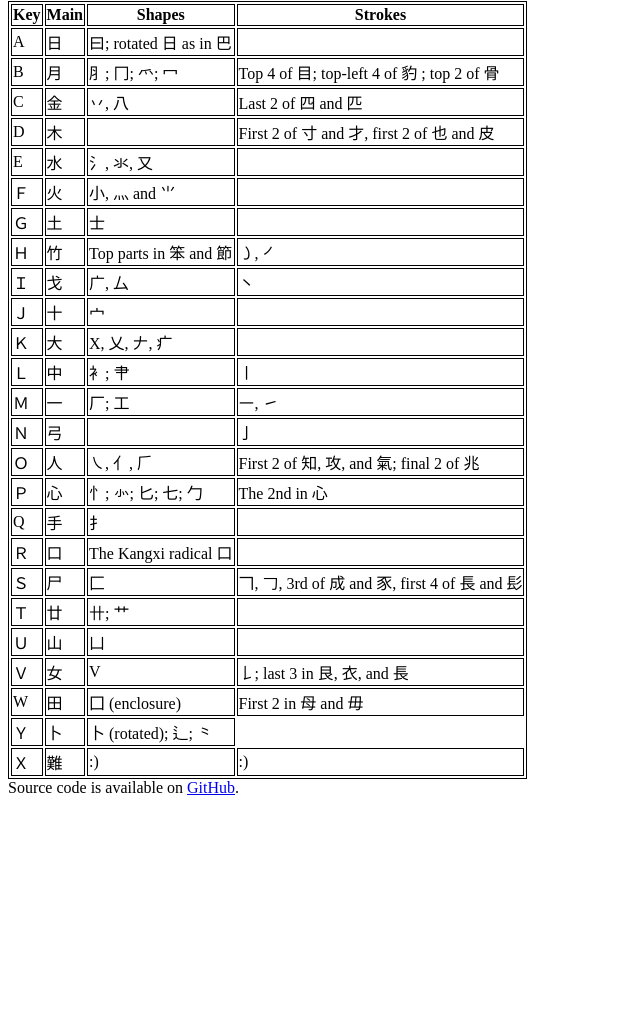
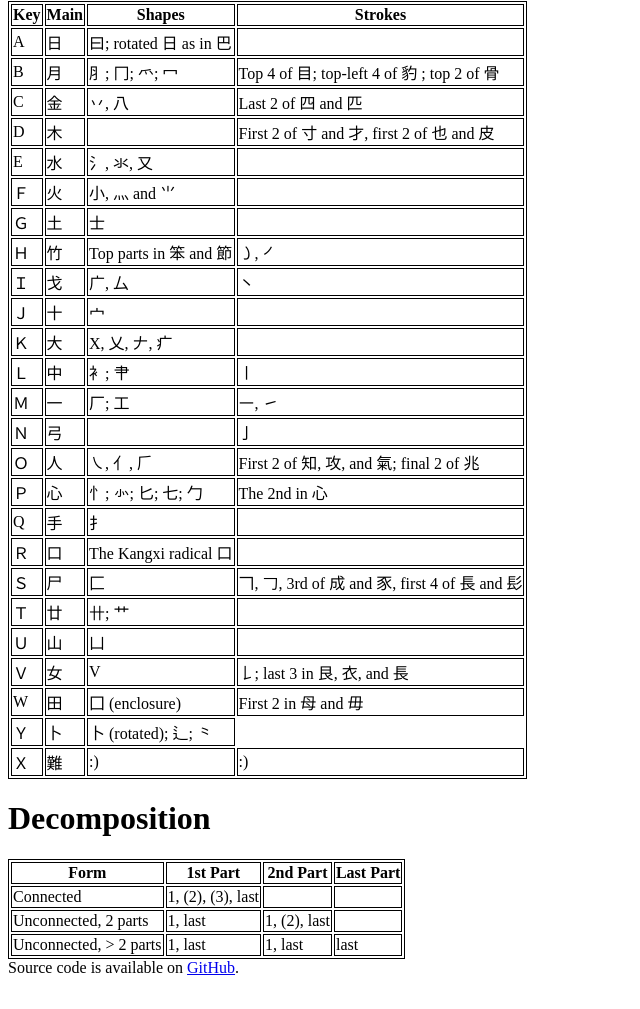
Before and after one commit to cbebe/cj, a plain HTML site: page docs/index.html in a window 1280 px wide. Shown: the part 97-1106 px from the top of the page, without its empty margins (0-640 px from the left). Before the commit the page ends 926 px from the top, so only its background shows below. Drawn offline with Linux system fonts and the light colour scheme.

Commit message:
Add decomposition rules

```diff
--- a/docs/index.html
+++ b/docs/index.html
@@ -194,6 +194,41 @@
     </tbody>
   </table>
 
+  <h1>Decomposition</h1>
+
+  <table>
+    <thead>
+      <tr>
+        <th>Form</th>
+        <th>1st Part</th>
+        <th>2nd Part</th>
+        <th>Last Part</th>
+      </tr>
+    </thead>
+
+    <tbody>
+      <tr>
+        <td>Connected</td>
+        <td>1, (2), (3), last</td>
+        <td></td>
+        <td></td>
+      </tr>
+      <tr>
+        <td>Unconnected, 2 parts</td>
+        <td>1, last</td>
+        <td>1, (2), last</td>
+        <td></td>
+      </tr>
+      <tr>
+        <td>Unconnected, &gt; 2 parts</td>
+        <td>1, last</td>
+        <td>1, last</td>
+        <td>last</td>
+      </tr>
+    </tbody>
+
+  </table>
+
   Source code is available on <a href="https://github.com/cbebe/cj">GitHub</a>.
 </body>
 
```
